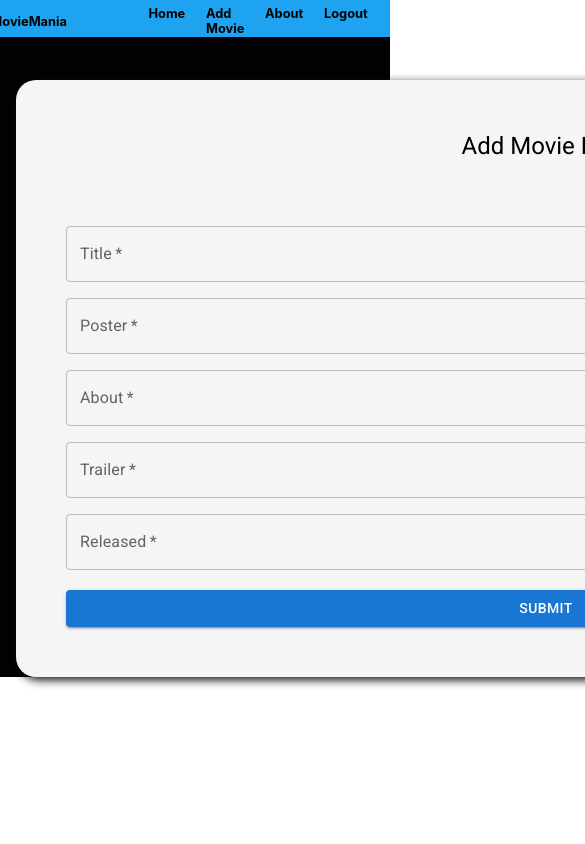
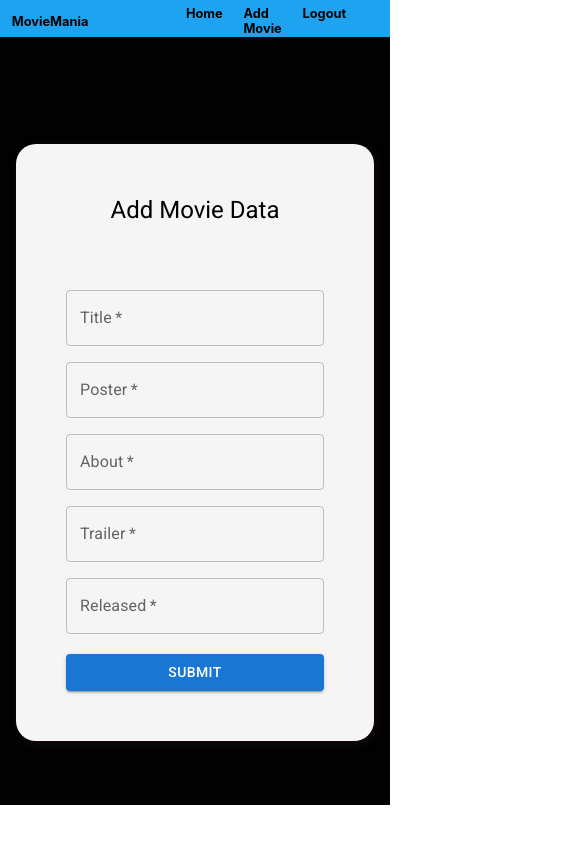
Before and after one commit to Kavinkumar1998/Passwordresetflow, a React (Create React App) app: page /Addmovie in a window 390 px wide. Shown: the top 844 px of the page, 585 px wide, since content can reach past the window. Built offline with nearby package versions, Linux system fonts and the light colour scheme.

Commit message:
changes added

```diff
--- a/src/App.js
+++ b/src/App.js
@@ -8,6 +8,7 @@
 import { Movie} from './Components/Home/Home.js';
 import Movieabout from './Components/Movieabout/Movieabout';
 import { Addmovie } from './Components/Addmovie/Addmovie';
+
 function App() {
   return (
     <div className="App">
@@ -44,7 +45,6 @@
       </Route>
 
 
-
       {/* <Route path="/**">
      <Nopage/>
       </Route> */}
--- a/src/Components/Addmovie/Addmovie.css
+++ b/src/Components/Addmovie/Addmovie.css
@@ -1,11 +1,14 @@
 .addmov{
-   background-color: rgb(2, 2, 2);
+
+    background-color: rgb(2, 2, 2);
+}
+.cont{
+    padding:4rem;
+    align-content: center;
 
 }
-.cont{
-    align-content: center;
-    background-color: rgb(2, 2, 2);
-}
-.main-box-add{
+
+@media screen and (max-width: 480px) {
+
 
 }
--- a/src/Components/Addmovie/Addmovie.js
+++ b/src/Components/Addmovie/Addmovie.js
@@ -52,7 +52,7 @@
     <div className='addmov'>
         <Navbar/>
         <Container component="main"  className='cont'  >
-        <Box className="main-box" sx={{width:"60rem"}}  >
+        <Box className="main-box" sx={{width:"60rem","@media (max-width: 480px)": {width:"auto"}}}  >
           <Typography   component="h1" variant="h5"> Add Movie Data  </Typography>
            <Box component="form" noValidate onSubmit={handleSubmit} sx={{ mt: 6 }}>
             <Grid container spacing={2}>
--- a/src/Components/Home/Home.css
+++ b/src/Components/Home/Home.css
@@ -42,3 +42,26 @@
      transform:scale(1.2)
 
  }
+
+ @media screen and (max-width: 480px) {
+
+
+    .row{
+
+        display:grid;
+        grid-template-columns: repeat(auto-fill, minmax(150px, 2fr));
+        gap:1rem;
+
+    }
+
+    .image{
+        margin-top:2rem;
+        padding:1rem;
+ height:200px;
+ width:150px;
+
+
+        }
+
+
+ }
--- a/src/Components/Navbar/Navbar.css
+++ b/src/Components/Navbar/Navbar.css
@@ -24,7 +24,7 @@
 }
 .navbar-right{
     display:flex;
-    flex:1.5;
+    flex:1;
     align-items: center;
     justify-content:flex-end;
     font-weight: 400;
@@ -58,7 +58,7 @@
         position: fixed;
         display : flex;
         top: 0;
-        gap:5rem;
+        gap:6rem;
         bottom: 0;
         padding: 0;
         padding-top: 5px;
@@ -77,7 +77,7 @@
     }
     .navbar-right{
         display:flex;
-        flex:1;
+        flex:2;
         align-items: center;
         justify-content:flex-end;
         font-weight: 400;
--- a/src/Components/Navbar/Navbar.js
+++ b/src/Components/Navbar/Navbar.js
@@ -23,7 +23,6 @@
         <ul style={{listStyleType:"none"}}>
         <Link  to="/Home">   <li>Home</li> </Link>
         <Link  to="/AddMovie"> <li>Add Movie</li></Link>
-           <Link  to="/About"> <li>About</li></Link>
            <li  onClick={()=>logout()}>Logout</li>
 
         </ul>
```
Also changed, not shown: src/Components/About/About.js (deleted, +0 -11 lines), src/Components/About/About.css (deleted).
